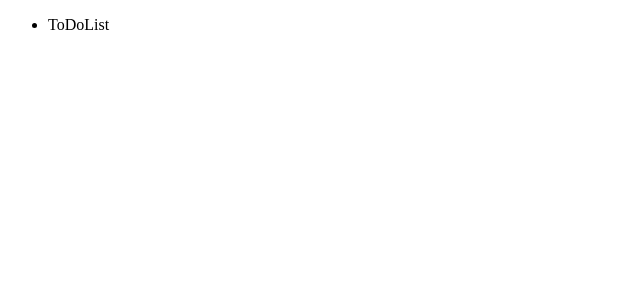
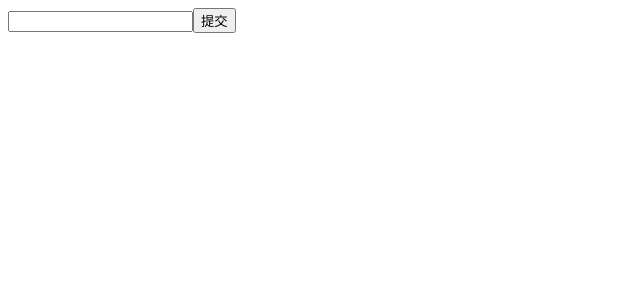
Before and after one commit to wishedy/reactStudy, a React (Create React App) app in the folder my-app/: page / in a window 1280 px wide. Shown: the top 300 px of the page, without its empty margins (0-640 px from the left). Built offline with nearby package versions, Linux system fonts and the light colour scheme.

Commit message:
react起步学习

```diff
--- a/my-app/src/index.js
+++ b/my-app/src/index.js
@@ -1,8 +1,8 @@
 import React from 'react';
 import ReactDOM from 'react-dom';
-import App from './App';
+//import App from './App';
 import ToDoList from './toDoList';
-import HelloWorld from './helloworld';
+//import HelloWorld from './helloworld';
 //jsx语法的引入必须使用react
 ReactDOM.render(<ToDoList/>, document.getElementById('root'));
 
--- a/my-app/src/toDoList.js
+++ b/my-app/src/toDoList.js
@@ -1,10 +1,56 @@
-import  React,{Component} from 'react';
+import  React,{Component,Fragment} from 'react';
 class ToDoList extends Component{
+    constructor(props){
+        super(props);
+         this.setVal = this.setVal.bind(this);
+         this.addList = this.addList.bind(this);
+         this.deleteList = this.deleteList.bind(this);
+        this.state = {
+            inputVal:"",
+            listData:[]
+        }
+    }
+    setVal(e){
+        console.log(e.target);
+        let t = this;
+        t.setState({
+            inputVal: e.target.value
+        });
+    }
+    addList(){
+        let t = this;
+        t.setState({
+            listData: [...t.state.listData,t.state.inputVal]
+        });
+        t.setState({
+            inputVal: ''
+        });
+    }
+    deleteList(i){
+        let t = this;
+        let list = [...t.state.listData];
+        list.splice(i,1);
+        this.setState({
+            listData:list
+        });
+    }
     render(){
         return (
+            <Fragment>
+                <div>
+                    <input type="text" value={this.state.inputVal} onChange={this.setVal}/>
+                    <button onClick={this.addList}>提交</button>
+                </div>
             <ul>
-                <li>ToDoList</li>
+                {
+                    this.state.listData.map((item,index)=>{
+                            return (
+                                <li key={index} onClick={this.deleteList(index)}>{item}</li>
+                            )
+                    })
+                }
             </ul>
+            </Fragment>
         )
     }
 }
```
Also changed, not shown: 1 other file (tests, documents, lock files or other folders).
